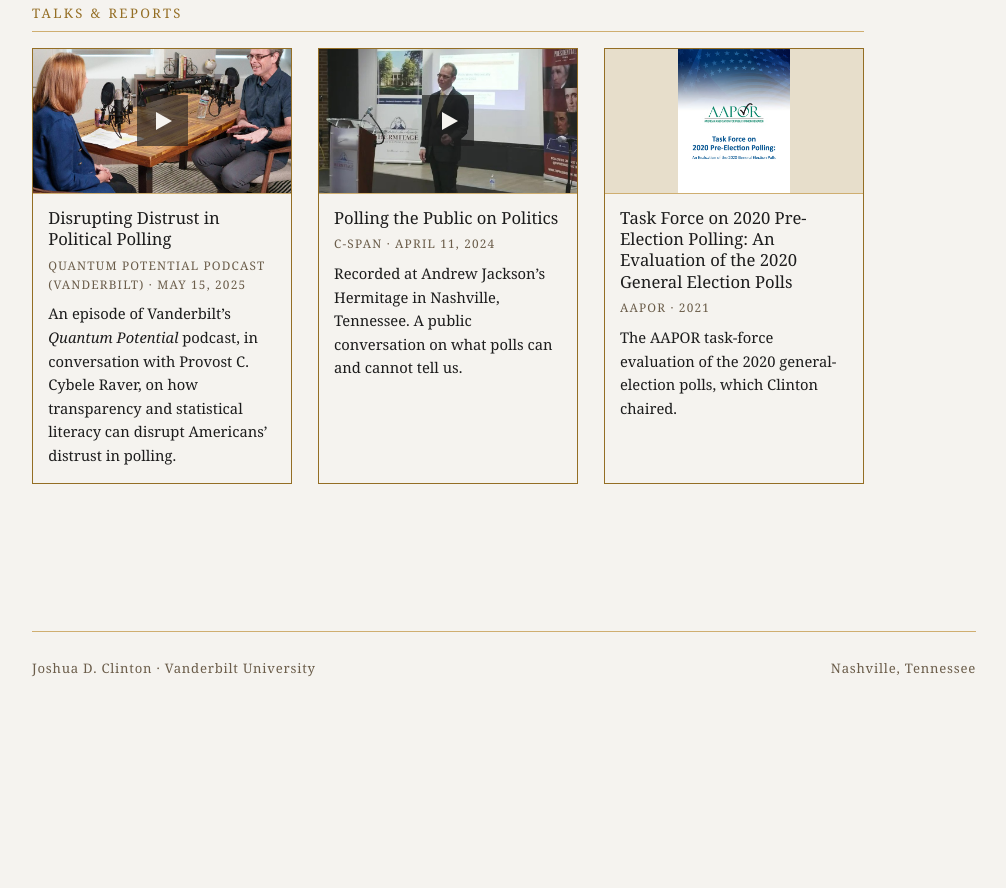
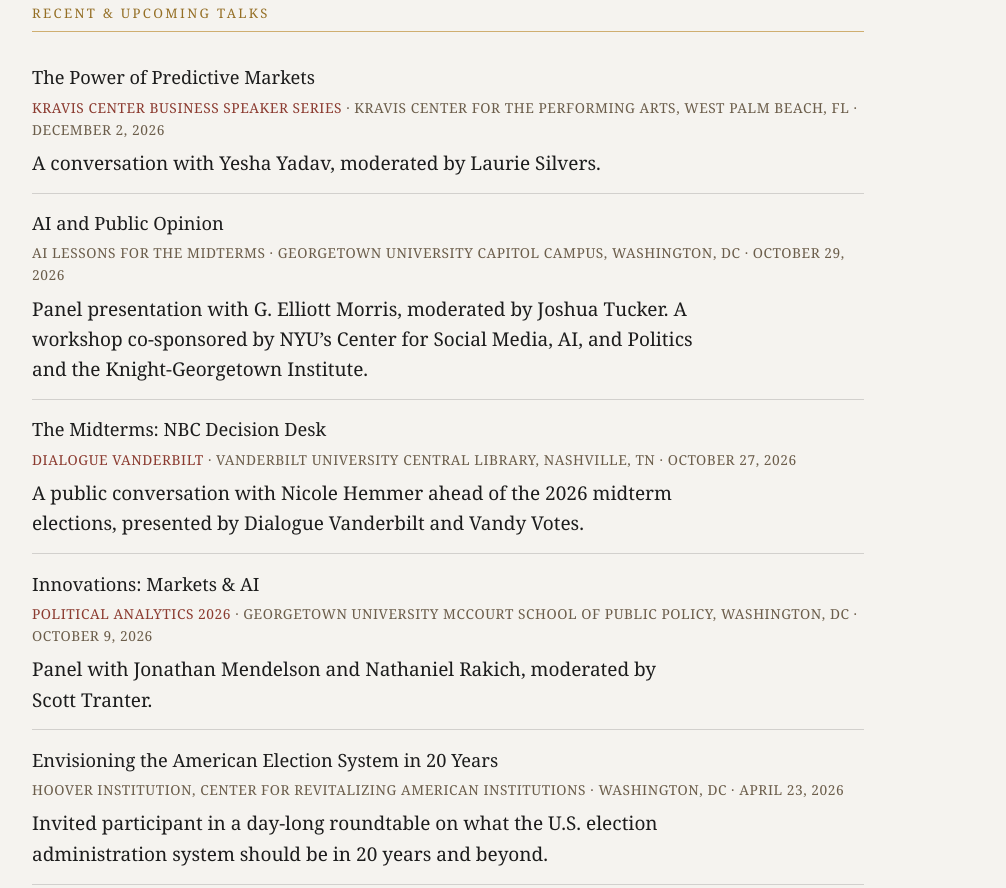
Before and after one commit to joshclinton/joshclinton.github.io, a plain HTML site: page writing.html in a window 1280 px wide. Shown: the part 2213-3101 px from the top of the page, without its empty margins (136-1142 px from the left). Before the commit the page ends 2940 px from the top, so only its background shows below. Drawn offline with Linux system fonts and the light colour scheme; a web font is replaced by a local one.

Commit message:
Add Recent & upcoming talks section; update clinton-cv.pdf
Co-Authored-By: Claude Fable 5.2 <noreply@anthropic.com>

```diff
--- a/writing.html
+++ b/writing.html
@@ -54,6 +54,11 @@
     </section>
 
     <section class="wt-group">
+      <h2 class="wt-group-title">Recent &amp; upcoming talks</h2>
+      <div id="recent"></div>
+    </section>
+
+    <section class="wt-group">
       <h2 class="wt-group-title">Talks &amp; reports</h2>
       <div class="wt-cards" id="talks"></div>
     </section>
@@ -102,6 +107,43 @@ const ARTICLES = [
     outlet: "Good Authority", year: 2024, img: "assets/goodauthority.jpg",
     url: "https://goodauthority.org/news/election-poll-vote2024-data-pollster-choices-weighting/",
     blurb: "How defensible weighting choices can move the reported Harris–Trump margin by several points."
+  }
+];
+
+/* Recent & upcoming talks: a plain dated list, newest first. `url` is optional. */
+const RECENT = [
+  {
+    title: "The Power of Predictive Markets",
+    event: "Kravis Center Business Speaker Series", date: "December 2, 2026",
+    where: "Kravis Center for the Performing Arts, West Palm Beach, FL",
+    url: "https://www.kravis.org/events/the-power-of-predictive-markets/",
+    blurb: "A conversation with Yesha Yadav, moderated by Laurie Silvers."
+  },
+  {
+    title: "AI and Public Opinion",
+    event: "AI Lessons for the Midterms", date: "October 29, 2026",
+    where: "Georgetown University Capitol Campus, Washington, DC",
+    blurb: "Panel presentation with G. Elliott Morris, moderated by Joshua Tucker. A workshop co-sponsored by NYU’s Center for Social Media, AI, and Politics and the Knight-Georgetown Institute."
+  },
+  {
+    title: "The Midterms: NBC Decision Desk",
+    event: "Dialogue Vanderbilt", date: "October 27, 2026",
+    where: "Vanderbilt University Central Library, Nashville, TN",
+    url: "https://anchorlink.vanderbilt.edu/event/12865347",
+    blurb: "A public conversation with Nicole Hemmer ahead of the 2026 midterm elections, presented by Dialogue Vanderbilt and Vandy Votes."
+  },
+  {
+    title: "Innovations: Markets &amp; AI",
+    event: "Political Analytics 2026", date: "October 9, 2026",
+    where: "Georgetown University McCourt School of Public Policy, Washington, DC",
+    url: "https://politicalanalyticsconference.com/",
+    blurb: "Panel with Jonathan Mendelson and Nathaniel Rakich, moderated by Scott Tranter."
+  },
+  {
+    title: "Envisioning the American Election System in 20 Years",
+    event: "Hoover Institution, Center for Revitalizing American Institutions", date: "April 23, 2026",
+    where: "Washington, DC",
+    blurb: "Invited participant in a day-long roundtable on what the U.S. election administration system should be in 20 years and beyond."
   }
 ];
 
@@ -159,6 +201,11 @@ function linkCard(it) {
 document.getElementById("lectures").innerHTML =
   LECTURES.map(l => videoCard({ ...l, metaText: "YouTube · Lecture · " + l.date })).join("");
 document.getElementById("articles").innerHTML = ARTICLES.map(linkCard).join("");
+document.getElementById("recent").innerHTML = RECENT.map(it => `<div class="wt-item">
+    <span class="wt-title">${it.title}</span>
+    <p class="wt-meta">${it.url ? `<a href="${it.url}" target="_blank">${it.event}</a>` : it.event} · ${it.where} · ${it.date}</p>
+    ${it.blurb ? `<p class="wt-blurb">${it.blurb}</p>` : ""}
+  </div>`).join("");
 document.getElementById("talks").innerHTML =
   TALKS.map(it => it.vid ? videoCard(it) : linkCard(it)).join("");
 
```
Also changed, not shown: 1 other file.
